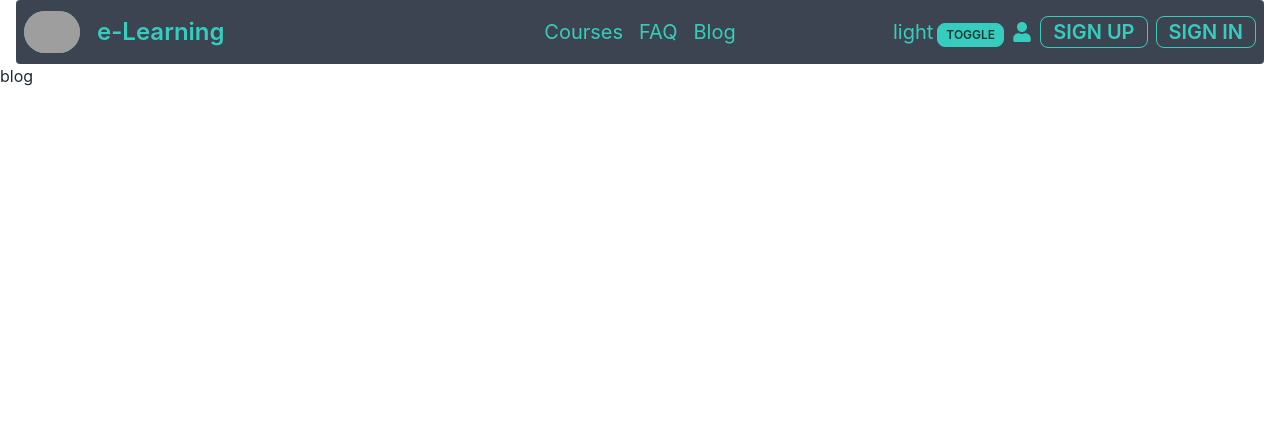
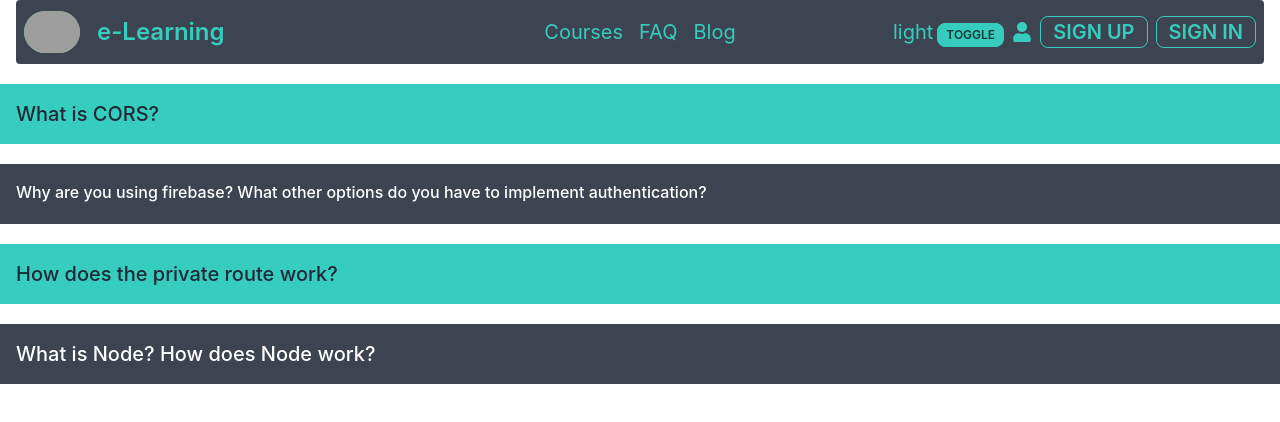
Before and after one commit to Preankasaha/online-learning-platform, a React (Create React App) app: page /blog in a window 1280 px wide. Shown: the top 422 px of the page. Built offline with nearby package versions, Linux system fonts and the light colour scheme; no server answers; grey boxes are pictures that could not be loaded.

Commit message:
blog section completed

```diff
--- a/src/pages/Blog/Blog.js
+++ b/src/pages/Blog/Blog.js
@@ -3,9 +3,61 @@ import React from 'react';
 const Blog = () => {
     return (
         <div>
-            blog
+            <div className="collapse my-5">
+                <input type="checkbox" />
+                <div className="collapse-title text-xl bg-accent font-medium">
+                    What is CORS?
+                </div>
+                <div className="collapse-content bg-neutral text-white my=4">
+                    <p>CORS is an acronym for Cross-Origin Resource Sharing. Cross-origin resource sharing (CORS) is a browser mechanism which enables controlled access to resources located outside of a given domain. It extends and adds flexibility to the same-origin policy (SOP).  The CORS workflow starts when a script loaded from one origin attempts to make a request to another origin (thus the name Cross-Origin Resource Sharing). This is all controlled through preflight requests that exchange a set of HTTP request headers and corresponding response headers collectively referred to as "CORS Headers", each of these headers modifies a different element of the Same-Origin policy to loosen the limitations it imposes.</p>
+                </div>
+            </div>
+
+            <div className="collapse mb-5">
+                <input type="checkbox" />
+                <div className="collapse-title text-white text-xl; bg-neutral: font-medium bg-neutral">
+                    Why are you using firebase? What other options do you have to implement authentication?
+                </div>
+                <div className="collapse-content bg-accent ">
+                    <p>Firebase Authentication provides backend services, easy-to-use SDKs, and ready-made UI libraries to authenticate users to your app. It supports authentication using passwords, phone numbers, popular federated identity providers like Google, Facebook and Twitter, and more. STYTCH.
+                        Ory.
+                        Supabase.
+                        Okta.
+                        PingIdentity.
+                        Keycloak. are some of the alternatives to firebase.</p>
+                </div>
+            </div>
+
+            <div className="collapse mb-5">
+                <input type="checkbox" />
+                <div className="collapse-title text-xl font-medium bg-accent">
+                    How does the private route work?
+                </div>
+                <div className="collapse-content bg-neutral text-white">
+                    <p>  Private Routes in React Router (also called Protected Routes) require a user being authorized to visit a route (read: page). So if a user is not authorized for a specific page, they cannot access it. The most common example is authentication in a React application where a user can only access the protected pages when they are authorized (which means in this case being authenticated). Authorization goes beyond authentication though. For example, a user can also have roles and permissions which give a user access to specific areas of the application.</p>
+                </div>
+
+            </div>
+
+            <div className="collapse">
+                <input type="checkbox" />
+                <div className="collapse-title text-xl font-medium bg-neutral text-white">
+                    What is Node? How does Node work?
+                </div>
+                <div className="collapse-content bg-accent">
+                    <p>Node.js is a lean, fast, cross-platform JavaScript runtime environment that achieves low latency and high throughput by taking a “non-blocking” approach to serving requests. In other words, Node.js wastes no time or resources on waiting for I/O requests to return. It is useful for both servers and desktop applications.</p>
+                    <p> Node.js accepts the request from the clients and sends the response, while working with the request node.js handles them with a single thread. To operate I/O operations or requests node.js use the concept of threads. Thread is a sequence of instructions that the server needs to perform. It runs parallel on the server to provide the information to multiple clients. Node.js is an event loop single-threaded language. It can handle concurrent requests with a single thread without blocking it for one request.
+
+                        Node.js basically works on two concept
+
+                        Asynchronous
+                        Non-blocking I/O</p>
+                </div>
+            </div>
         </div>
+
     );
 };
 
+
 export default Blog;
```
